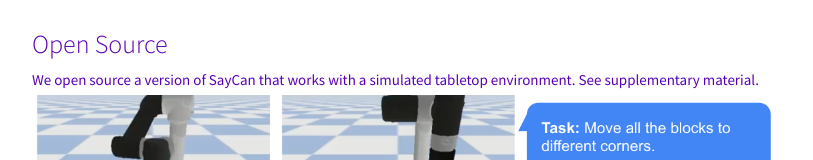
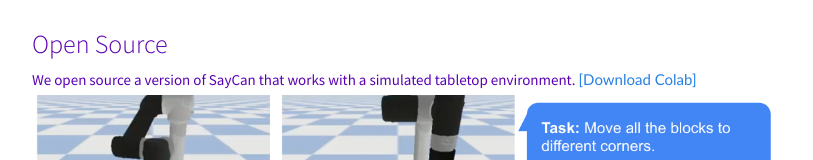
Before and after one commit to saycan-corl/saycan-corl.github.io, a plain HTML site: page index.html in a window 1280 px wide. Shown: the part 6268-6428 px from the top of the page, without its empty margins (233-1046 px from the left). Drawn offline with nearby package versions, Linux system fonts and the light colour scheme; some packages are replaced by stand-ins of ours; a script that the page names is missing.

Commit message:
Update index.html

```diff
--- a/index.html
+++ b/index.html
@@ -233,7 +233,7 @@ In summary, given a high-level instruction, SayCan combines probabilities from a
                 <h3>
                     <font color="#5a00b4">Open Source</font>
                 </h3>
-              <font color="#5a00b4">We open source a version of SayCan that works with a simulated tabletop environment. See supplementary material. </font>
+              <font color="#5a00b4">We open source a version of SayCan that works with a simulated tabletop environment. <a href="SayCan-Robot-Pick-Place.ipynb">[Download Colab]</a> </font>
               <p style="text-align:center;">
                     <img src="img/open_source_tabletop.png" class="img-responsive" height="600px">
                 </p>
```
